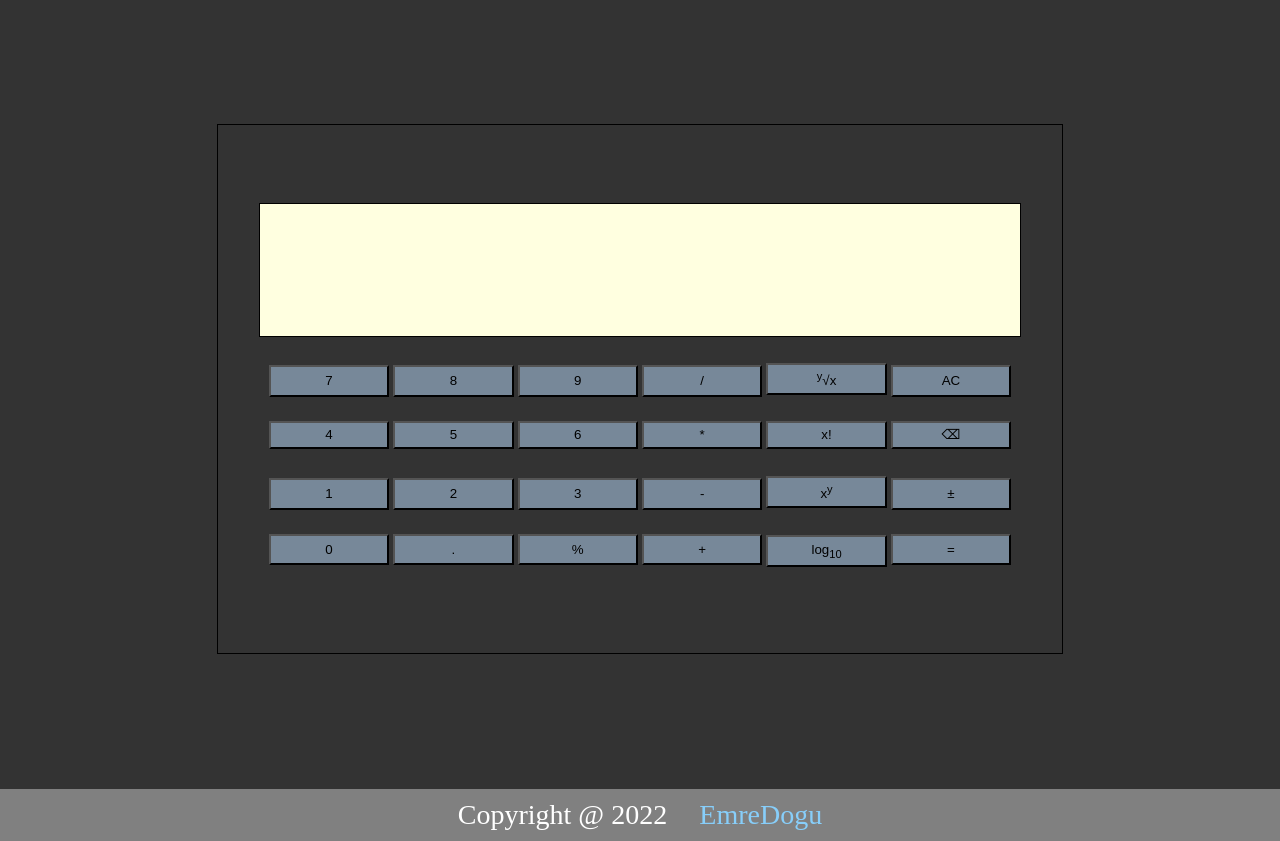
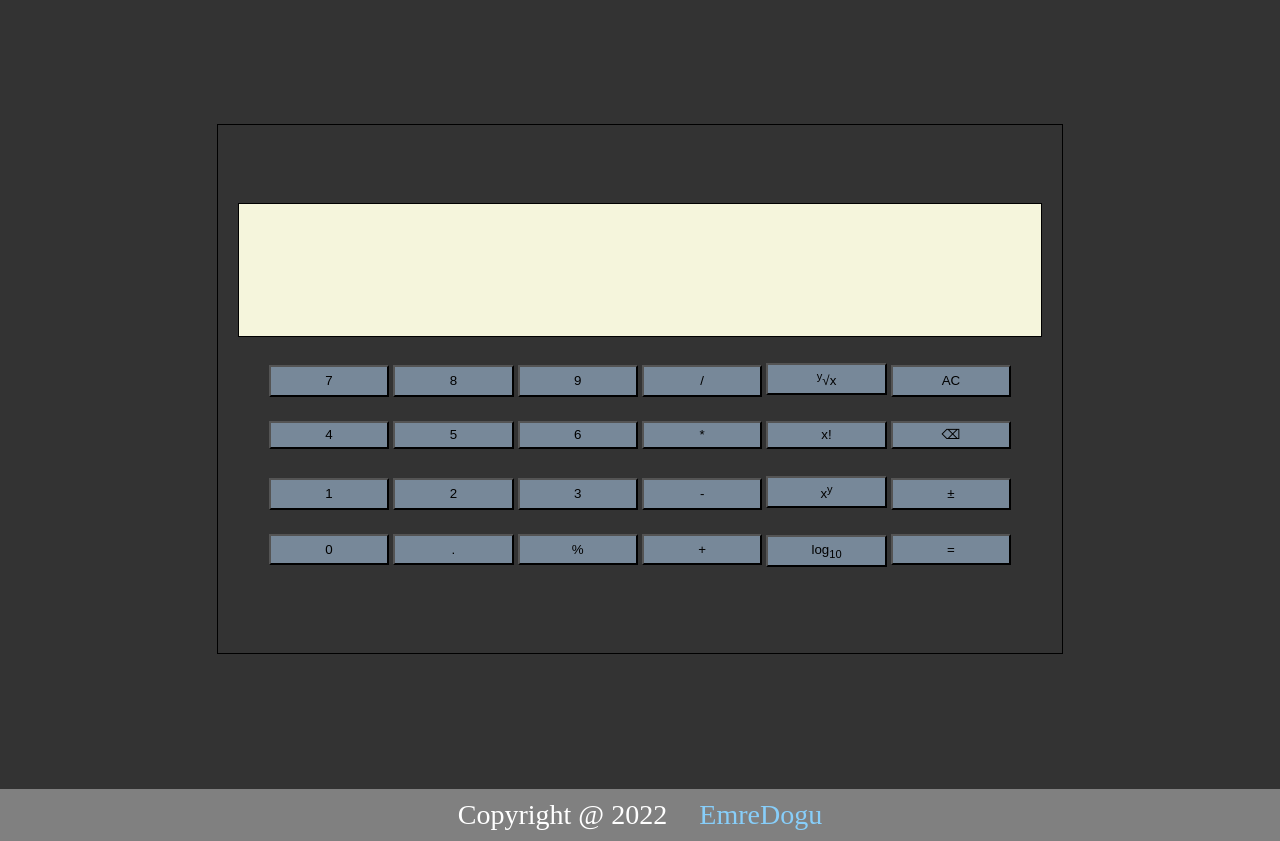
Before and after one commit to EmreDogu/calculator-javascript-project, a plain HTML site: page index.html in a window 1280 px wide. Shown: the part 63-904 px from the top of the page. Drawn offline with Linux system fonts and the light colour scheme.

Commit message:
changing color and alligment of screen

```diff
--- a/style.css
+++ b/style.css
@@ -33,7 +33,9 @@ body, html {
 }
 
 .screen {
-    background-color: lightyellow;
+    background-color: #f5f5dc;
+    align-items: flex-end;
+    padding-right: 5%;
     height: 25%;
     width: 90%;
     margin-bottom: 1%;
```
